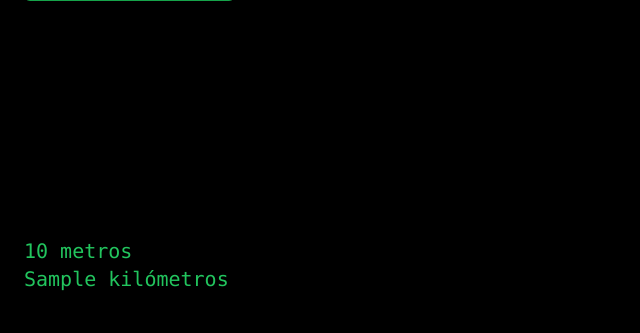
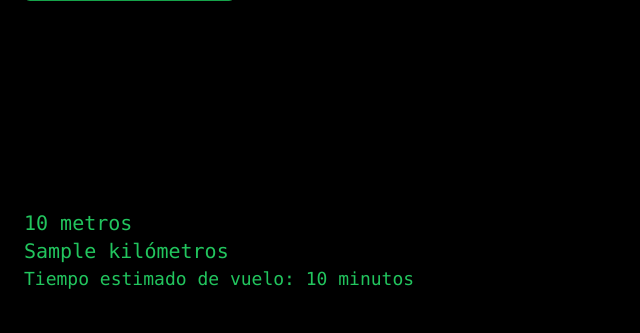
Before and after one commit to arnaubarrero/AI, a Flask app: template software/templates/index.html in a window 1280 px wide. Shown: the part 467-800 px from the top of the page, without its empty margins (0-640 px from the left). Run offline with Flask 3, Linux system fonts and the light colour scheme; the template is opened without the code that fills it: most values are stand-ins (such as "Sample title", 1, 10 or a date in 2020); some libraries are stand-ins or nearby versions.

Commit message:
Estimacion de tiempo de vuelo

```diff
--- a/software/app.py
+++ b/software/app.py
@@ -24,7 +24,19 @@ def index():
             lon2 = float(request.form["lon2"])
 
             distancia_meters, distancia_km = calcular_distancia(lat1, lon1, lat2, lon2)
-            return render_template("index.html", distancia_meters=distancia_meters, distancia_km=distancia_km)
+
+            # Cálculo del tiempo estimado en horas (velocidad constante: 40 km/h)
+            velocidad_kmh = 40
+            tiempo_horas = distancia_km / velocidad_kmh
+            # Convertimos a minutos para mayor claridad
+            tiempo_minutos = tiempo_horas * 60
+
+            return render_template(
+                "index.html",
+                distancia_meters=distancia_meters,
+                distancia_km=distancia_km,
+                tiempo_minutos=tiempo_minutos
+            )
         except ValueError:
             return render_template("index.html", error="Put valid coordinates")
 
--- a/software/templates/index.html
+++ b/software/templates/index.html
@@ -31,13 +31,18 @@
 
             <div class="fixed bottom-10">
                 {% if distancia_meters %}
-                    <h3 class="text-xl">{{ distancia_meters }} metros</h3>
-                    <h3 class="text-xl">{{ distancia_km }} kilómetros</h3>
+                <h3 class="text-xl">{{ distancia_meters }} metros</h3>
+                <h3 class="text-xl">{{ distancia_km }} kilómetros</h3>
                 {% endif %}
 
                 {% if error %}
-                    <h3 class="text-red-500 text-xl">{{ error }}</h3>
+                <h3 class="text-red-500 text-xl">{{ error }}</h3>
                 {% endif %}
+
+                {% if tiempo_minutos %}
+                <p>Tiempo estimado de vuelo: {{ tiempo_minutos|round(2) }} minutos</p>
+                {% endif %}
+
             </div>
         </div>
     </body>
```
